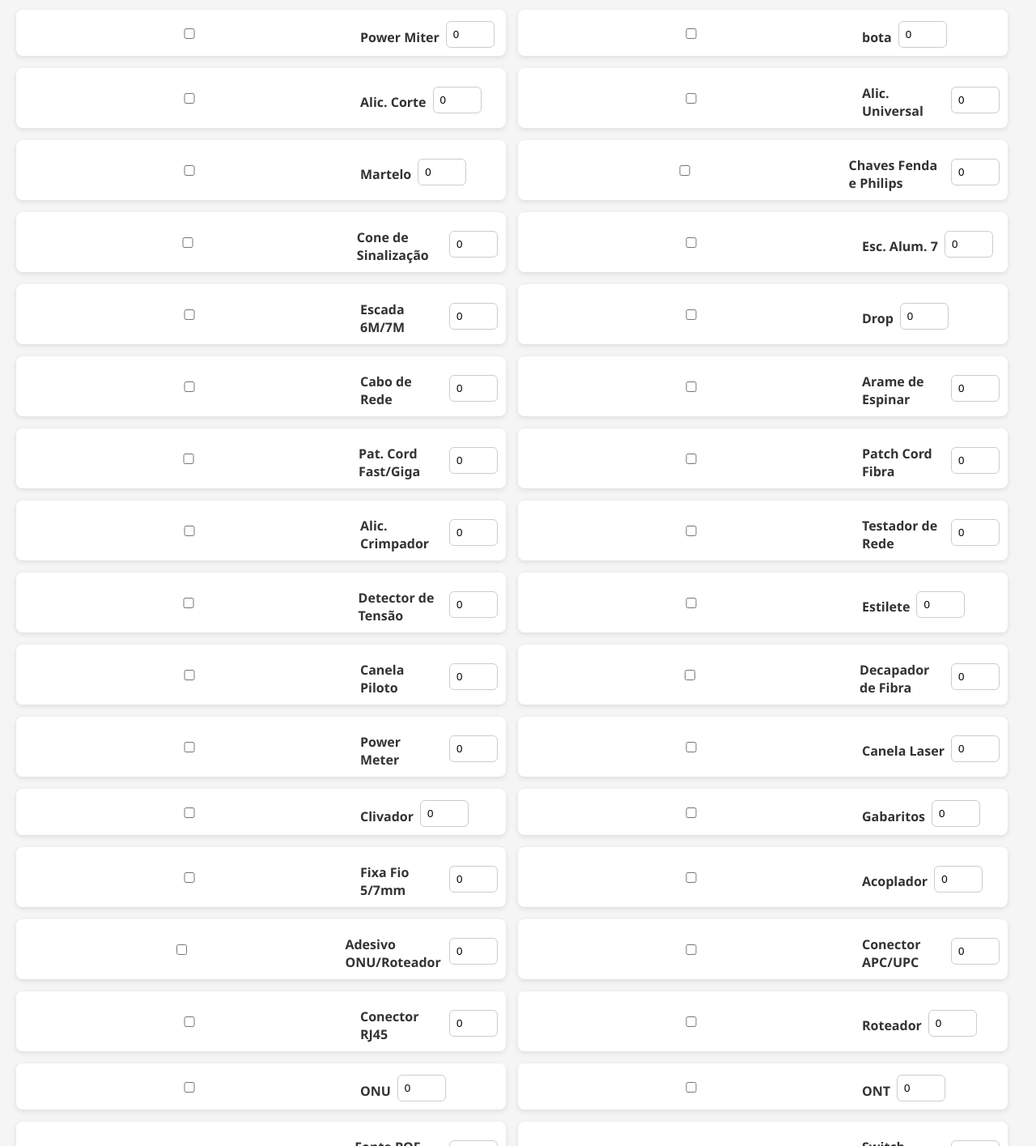
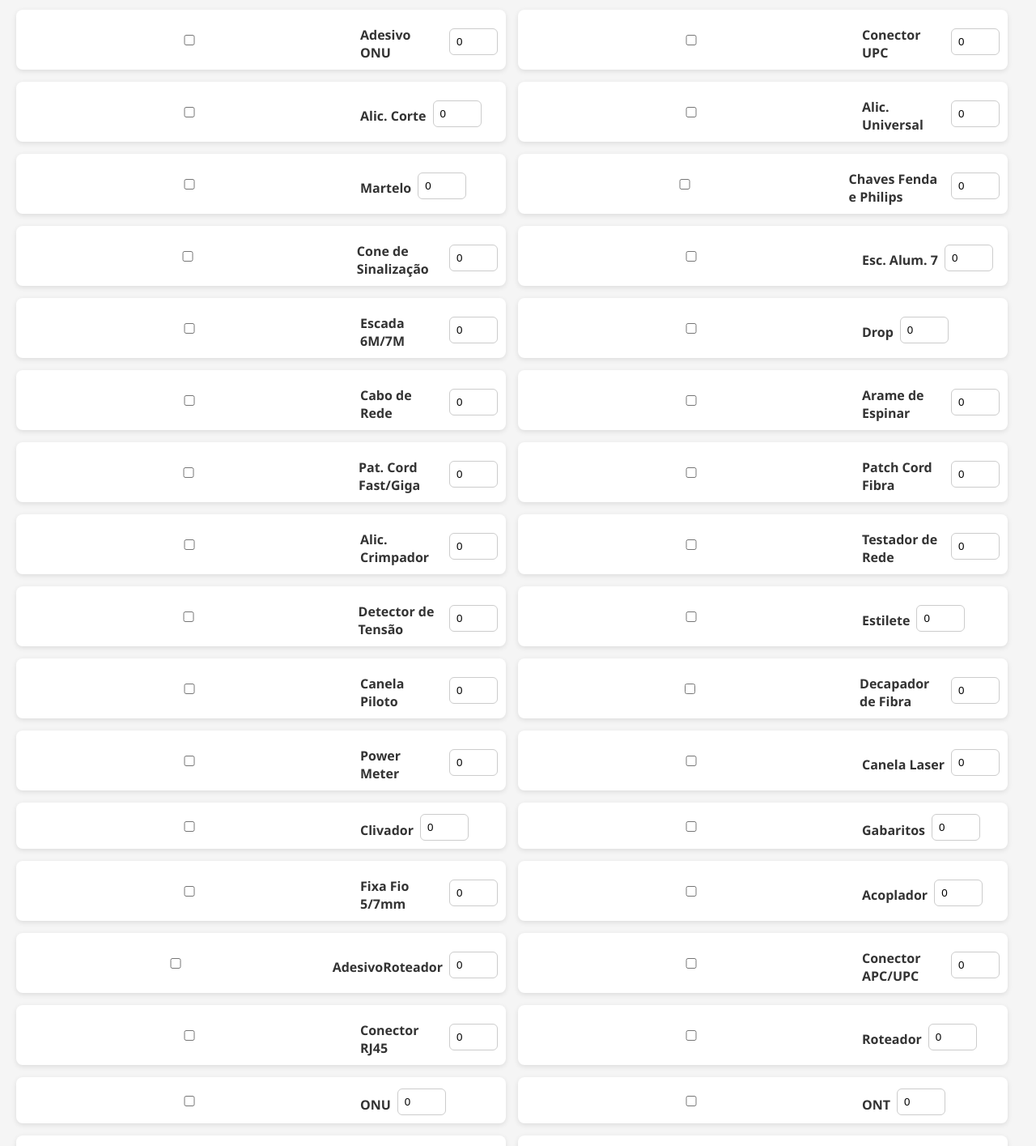
Before and after one commit to danielinforwnet/Check-list, a plain HTML site: page index.html in a window 1280 px wide. Shown: the part 258-1673 px from the top of the page at 81% size. Drawn offline with nearby package versions, Linux system fonts and the light colour scheme.

Commit message:
Update index.html

```diff
--- a/index.html
+++ b/index.html
@@ -117,13 +117,13 @@
 
   <script>
     const itensMateriais = [
-      "Power Miter", "bota", "Alic. Corte", "Alic. Universal", "Martelo",
+      "Adesivo ONU", "Conector UPC", "Alic. Corte", "Alic. Universal", "Martelo",
       "Chaves Fenda e Philips", "Cone de Sinalização", "Esc. Alum. 7",
       "Escada 6M/7M", "Drop", "Cabo de Rede", "Arame de Espinar",
       "Pat. Cord Fast/Giga", "Patch Cord Fibra", "Alic. Crimpador",
       "Testador de Rede", "Detector de Tensão", "Estilete", "Canela Piloto",
       "Decapador de Fibra", "Power Meter", "Canela Laser", "Clivador",
-      "Gabaritos", "Fixa Fio 5/7mm", "Acoplador", "Adesivo ONU/Roteador",
+      "Gabaritos", "Fixa Fio 5/7mm", "Acoplador", "AdesivoRoteador",
       "Conector APC/UPC", "Conector RJ45", "Roteador", "ONU", "ONT",
       "Fonte POE Fast/Giga", "Switch F/G/PAC", "EPIs (Cinto, Capacete, Talabarte, Bota)",
       "Crachá", "Fita Isolante/Auto Fusão"
```
